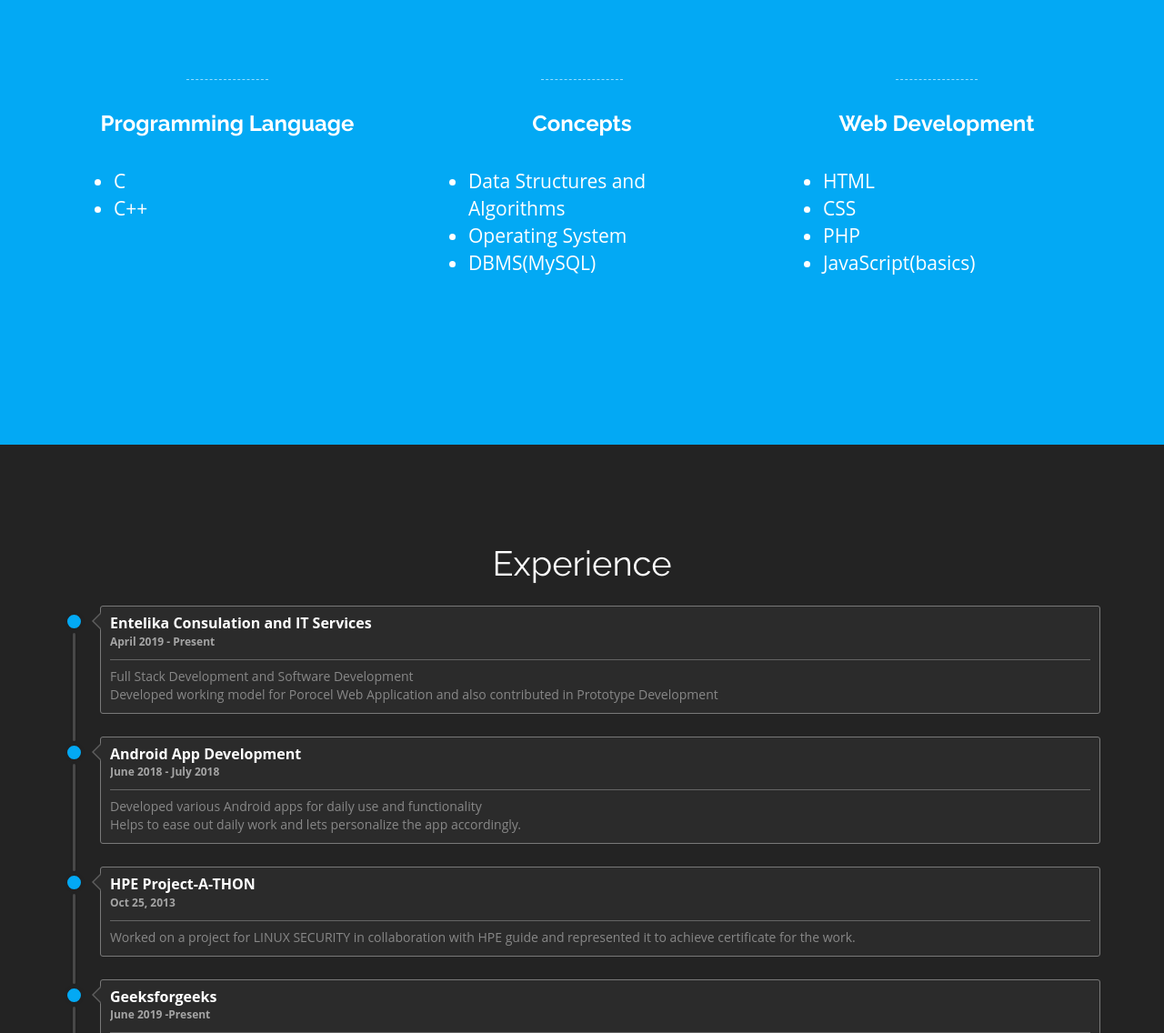
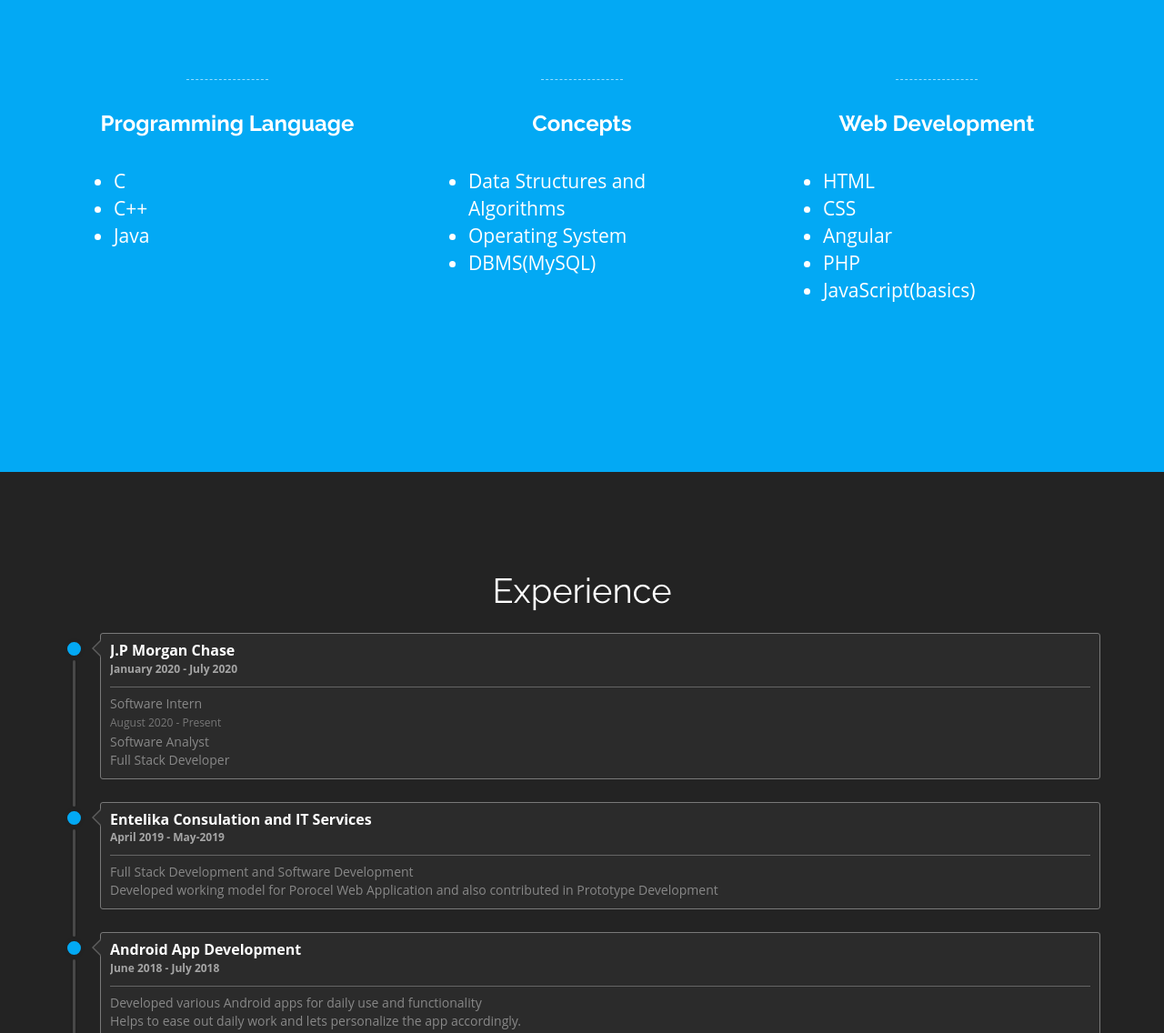
Before and after one commit to sid1527/sid1527.github.io, a plain HTML site: page index.html in a window 1280 px wide. Shown: the part 1684-2820 px from the top of the page at 91% size. Drawn offline with Linux system fonts and the light colour scheme.

Commit message:
Update index.html

```diff
--- a/index.html
+++ b/index.html
@@ -120,7 +120,7 @@
 							<div class="col-md-6">
 										 <h2>Education Qualification</h2>
 									<ul class="about-us-list">
-										<li class="points"><h3>B.E</h3><ul><li>The National Institute of Engineering, Mysore</li><li >CGPA 9.41/10</li></ul></li>
+										<li class="points"><h3>B.E</h3><ul><li>The National Institute of Engineering, Mysore</li><li >CGPA 9.42/10</li></ul></li>
 										<li class="points"><h3>XII</h3><ul><li>St. Mary's Convent School</li><li>Percentage 91.6%</li></ul></li>
 										<li class="points"><h3>X</h3><ul><li>St. Mary's Convent School</li><li>CGPA 9.6/10</li></ul></li>
 										</ul><!-- /.about-us-list -->
@@ -147,7 +147,7 @@
           <div class="service_block">
 
             <h3 class="animated fadeInUp wow">Programming Language</h3>
-          <p class="animated fadeInDown wow"><ul style="color: white; font-size:1.5em; font-style: bold; list-style-type: disc; text-align: left; "><li>C</li><li>C++</li></ul></p>
+          <p class="animated fadeInDown wow"><ul style="color: white; font-size:1.5em; font-style: bold; list-style-type: disc; text-align: left; "><li>C</li><li>C++</li><li>Java</li></ul></p>
           </div>
         </div>
         <div class="col-md-4">
@@ -162,7 +162,7 @@
           <div class="service_block">
 
             <h3 class="animated fadeInUp wow">Web Development</h3>
-            <p class="animated fadeInDown wow"><ul style="color: white; font-size:1.5em; font-style: bold; list-style-type: disc; text-align: left; "><li>HTML</li><li>CSS</li><li>PHP</li><li>JavaScript(basics)</li></ul></p>
+            <p class="animated fadeInDown wow"><ul style="color: white; font-size:1.5em; font-style: bold; list-style-type: disc; text-align: left; "><li>HTML</li><li>CSS</li><li>Angular</li><li>PHP</li><li>JavaScript(basics)</li></ul></p>
          </div>
         </div>
       </div>
@@ -178,6 +178,39 @@
 <div class="container">
 	 <h2>Experience</h2>
     <div class="qa-message-list" id="wallmessages">
+
+    				<div class="message-item" id="m16">
+						<div class="message-inner">
+							<div class="message-head clearfix">
+								<div class="user-detail">
+									<h5 class="handle">J.P Morgan Chase</h5>
+									<div class="post-meta">
+										<div class="asker-meta">
+											<span class="qa-message-what"></span>
+											<span class="qa-message-when">
+												<span class="qa-message-when-data">January 2020 - July 2020</span>
+											</span>
+										</div>
+									</div>
+								</div>
+							</div>
+							<div class="qa-message-content">
+								Software Intern<br/>
+							</div>
+							<div class="post-meta">
+										<div class="asker-meta">
+											<span class="qa-message-what"></span>
+											<span class="qa-message-when">
+												<span class="qa-message-when-data">August 2020 - Present</span>
+											</span>
+										</div>
+							</div>
+							<div class="qa-message-content">
+								Software Analyst<br/>Full Stack Developer
+							</div>
+					</div></div>
+
+
     				<div class="message-item" id="m16">
 						<div class="message-inner">
 							<div class="message-head clearfix">
@@ -187,7 +220,7 @@
 										<div class="asker-meta">
 											<span class="qa-message-what"></span>
 											<span class="qa-message-when">
-												<span class="qa-message-when-data">April 2019 - Present</span>
+												<span class="qa-message-when-data">April 2019 - May-2019</span>
 											</span>
 										</div>
 									</div>
@@ -249,7 +282,7 @@
 										<div class="asker-meta">
 											<span class="qa-message-what"></span>
 											<span class="qa-message-when">
-												<span class="qa-message-when-data">June 2019 -Present</span>
+												<span class="qa-message-when-data">June 2019 -May 2020</span>
 											</span>
 										</div>
 									</div>
@@ -447,6 +480,5 @@
  <script src="contact/jqBootstrapValidation.js"></script>
  <script src="contact/contact_me.js"></script>
 <script type="text/javascript" src="js/custom.js"></script>
-<a href="https://github.com/Robert-McGinley/wpf-mvvm-calculator">calculator</a>
 </body>
 </html>
```
